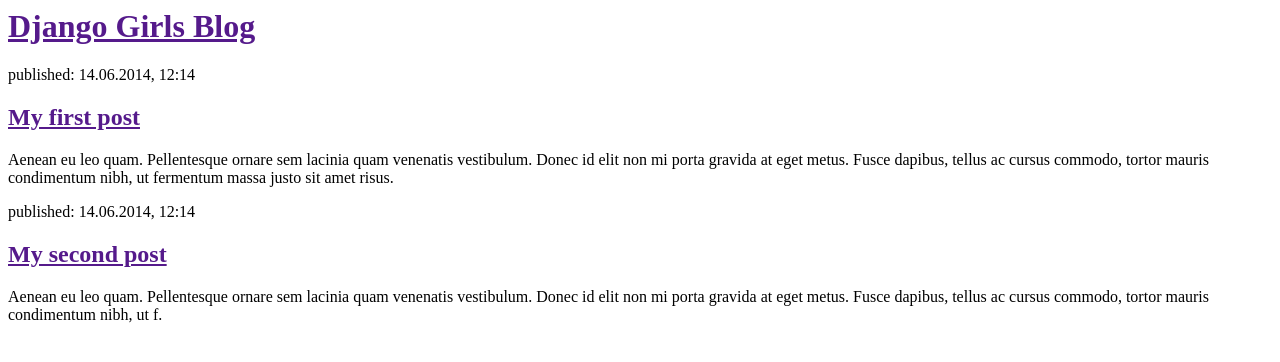
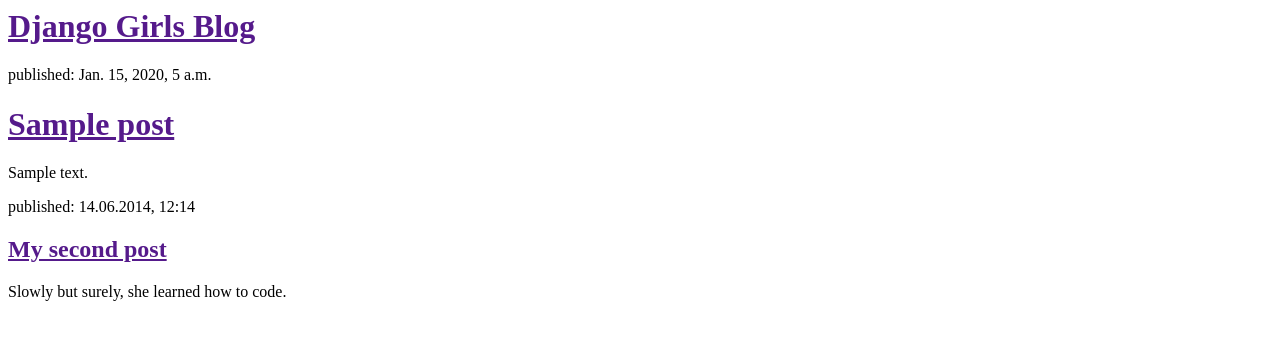
Before and after one commit to erinfleetwood/my-first-blog, a Django app: template blog/templates/blog/post_list.html in a window 1280 px wide. Shown: the top 362 px of the page. Run offline with Django 3.2, Linux system fonts and the light colour scheme; the template is opened without the code that fills it: values that come from a table or form of the project are taken from there, others are empty; tables that the repository leaves empty hold one stand-in row (values such as "Sample post").

Commit message:
whatever

```diff
--- a/blog/templates/blog/post_list.html
+++ b/blog/templates/blog/post_list.html
@@ -7,16 +7,20 @@
             <h1><a href="">Django Girls Blog</a></h1>
         </div>
 
-        <div>
-            <p>published: 14.06.2014, 12:14</p>
-            <h2><a href="">My first post</a></h2>
-            <p>Aenean eu leo quam. Pellentesque ornare sem lacinia quam venenatis vestibulum. Donec id elit non mi porta gravida at eget metus. Fusce dapibus, tellus ac cursus commodo, tortor mauris condimentum nibh, ut fermentum massa justo sit amet risus.</p>
+        <div>{% for post in posts %}
+    <div>
+        <p>published: {{ post.published_date }}</p>
+        <h1><a href="">{{ post.title }}</a></h1>
+        <p>{{ post.text|linebreaks }}</p>
+    </div>
+{% endfor %}
+
         </div>
 
         <div>
             <p>published: 14.06.2014, 12:14</p>
             <h2><a href="">My second post</a></h2>
-            <p>Aenean eu leo quam. Pellentesque ornare sem lacinia quam venenatis vestibulum. Donec id elit non mi porta gravida at eget metus. Fusce dapibus, tellus ac cursus commodo, tortor mauris condimentum nibh, ut f.</p>
+            <p>Slowly but surely, she learned how to code.</p>
         </div>
     </body>
 </html>
--- a/blog/views.py
+++ b/blog/views.py
@@ -1,6 +1,7 @@
 from django.shortcuts import render
+from django.utils import timezone
 from .models import Post
 
-# Create your views here.
 def post_list(request):
-    return render(request, 'blog/post_list.html', {})
+    posts = Post.objects.filter(published_date__lte=timezone.now()).order_by('published_date')
+    return render(request, 'blog/post_list.html', {'posts': posts})
```
